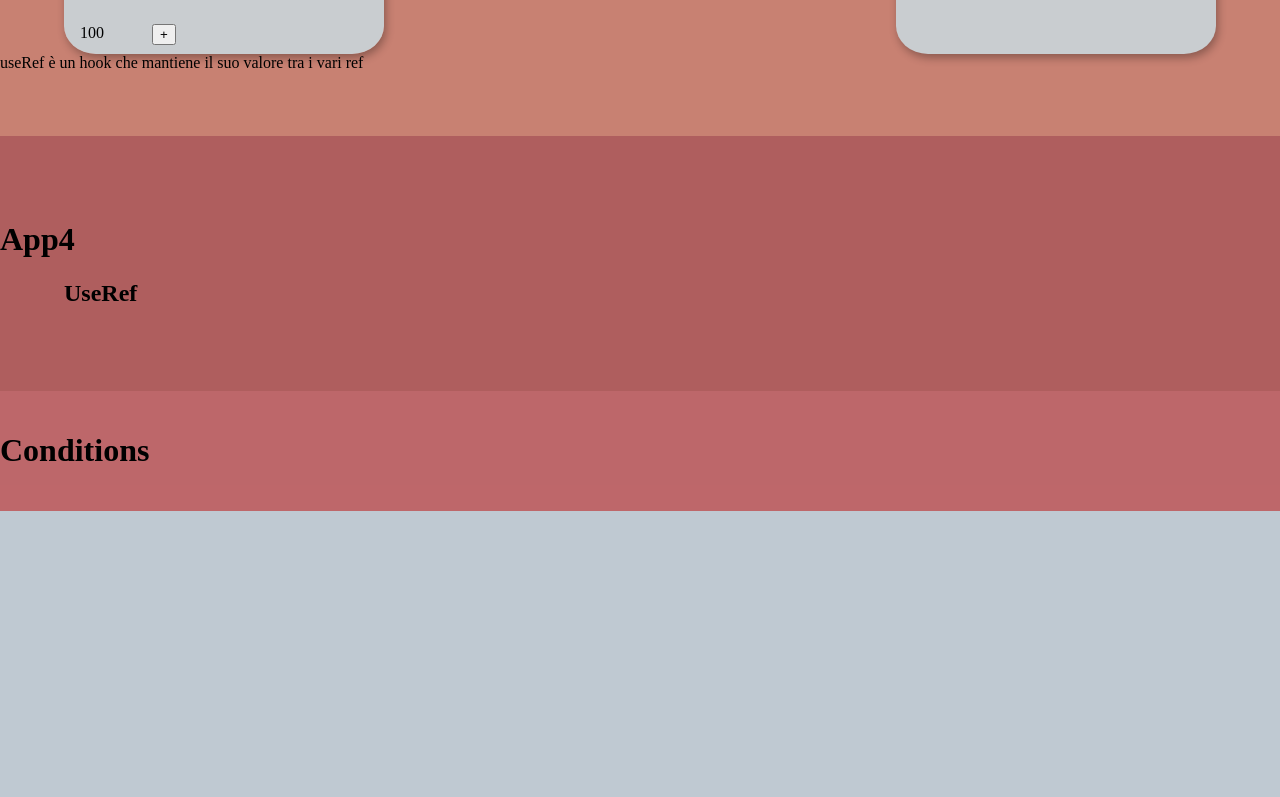
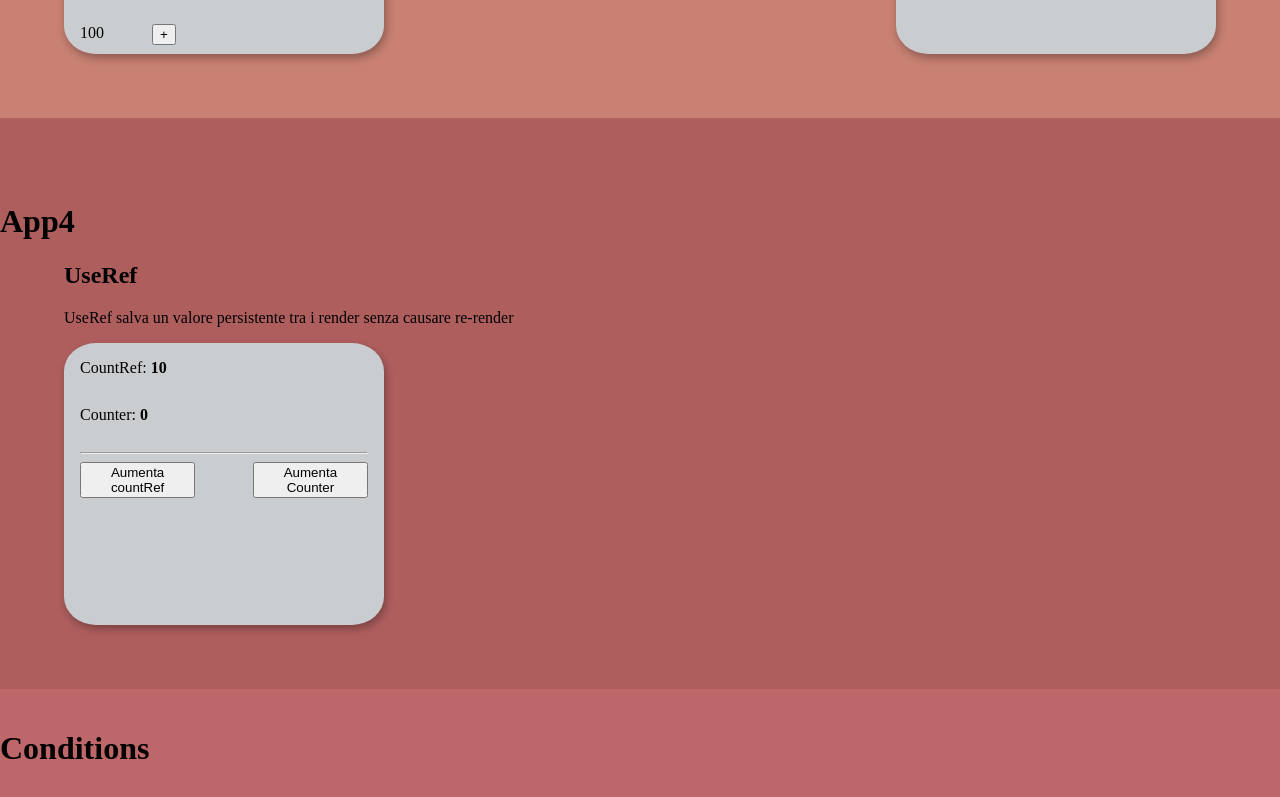
Before and after one commit to DylanBlanco/react-intro, a React (Vite) app: page / in a window 1280 px wide. Shown: the part 5612-6409 px from the top of the page. Before the commit the page ends 6123 px from the top, so only its background shows below. Built offline with nearby package versions, Linux system fonts and the light colour scheme; no server answers.

Commit message:
App4 - UseRef - countRef

```diff
--- a/src/App3.jsx
+++ b/src/App3.jsx
@@ -97,7 +97,6 @@ function App() {
                     </div>
                 </div>
             </div>
-            useRef è un hook che mantiene il suo valore tra i vari ref
         </div>
     )
 }
--- a/src/App4.jsx
+++ b/src/App4.jsx
@@ -1,7 +1,10 @@
+import { useRef, useState } from 'react'
 import './css/app4.css'
 
 function App () {
     // Logica -------------------------------------------------
+    const countRef = useRef(10);
+    const [counter, setCounter] = useState(0);
 
 
     // Template -----------------------------------------------
@@ -12,6 +15,31 @@ function App () {
             </h1>
             <div className='container-app4'>
                 <h2>UseRef</h2>
+                <p>UseRef salva un valore persistente tra i render senza causare re-render</p>
+
+                <div className='row-app4'>
+                    <div className="cardJsx">
+                        <div>
+                            CountRef: <b>{countRef.current}</b>
+                        </div>
+                        <div>
+                            Counter: <b>{counter}</b>
+                        </div>
+                        <hr />
+                        <div className='box-count'>
+                            <div>
+                                <button onClick={() => {
+                                    countRef.current = countRef.current + 1
+                                }}>Aumenta countRef</button>
+                            </div>
+                            <div>
+                                <button onClick={() => {
+                                    setCounter(c => c + 1)
+                                }}>Aumenta Counter</button>
+                            </div>
+                        </div>
+                    </div>
+                </div>
             </div>
         </div>
     )
--- a/src/css/app4.css
+++ b/src/css/app4.css
@@ -6,3 +6,18 @@
 .container-app4 {
     padding: 0 5%;
 }
+
+.container-app4 .row-app4 {
+    display: flex;
+    gap: 50px;
+    flex-wrap: wrap;
+}
+
+.container-app4 .row-app4 .cardJsx .box-count {
+    display: flex;
+    justify-content: space-between;
+}
+
+.container-app4 .row-app4 .cardJsx .box-count div {
+    width: 40%;
+}
```
